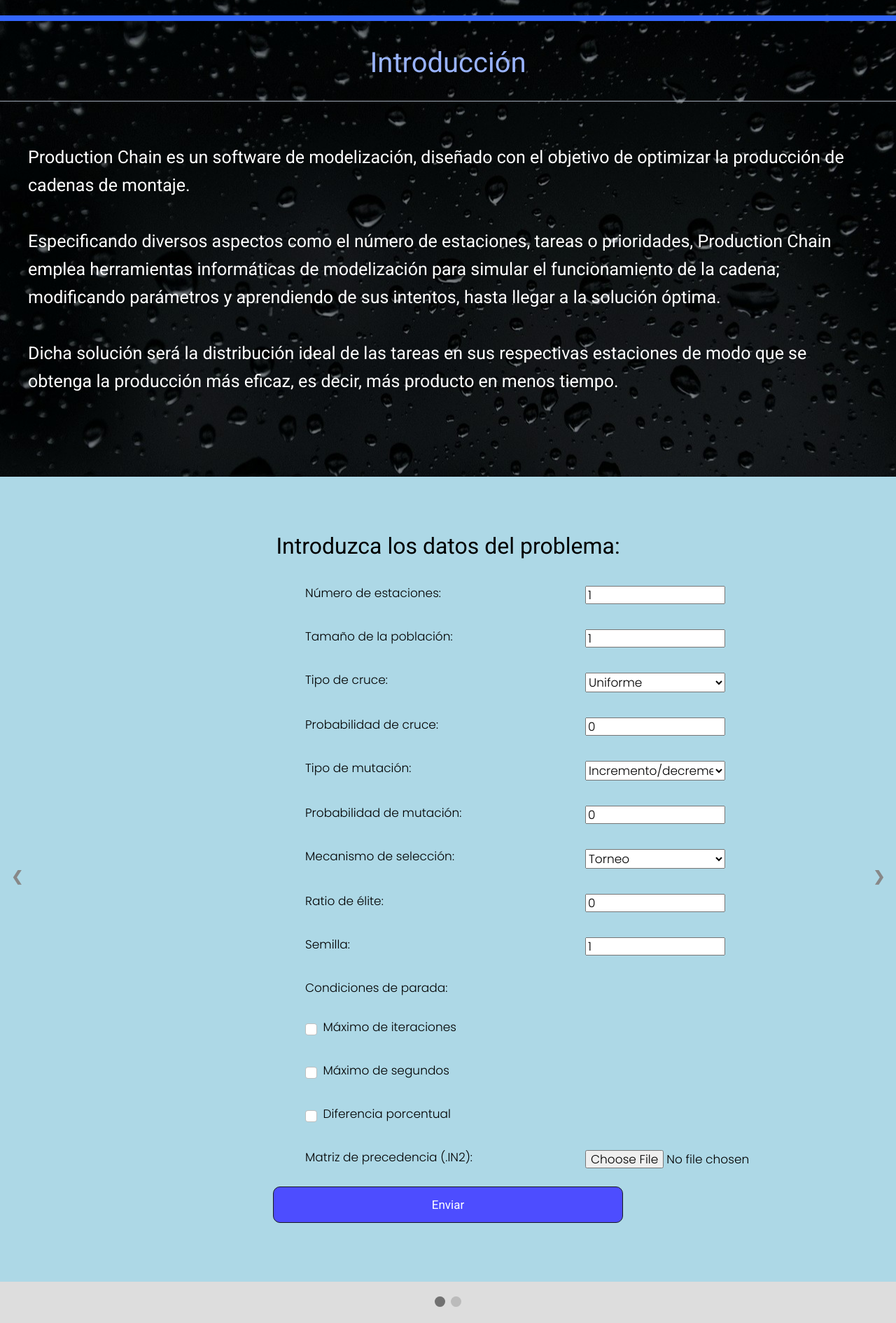
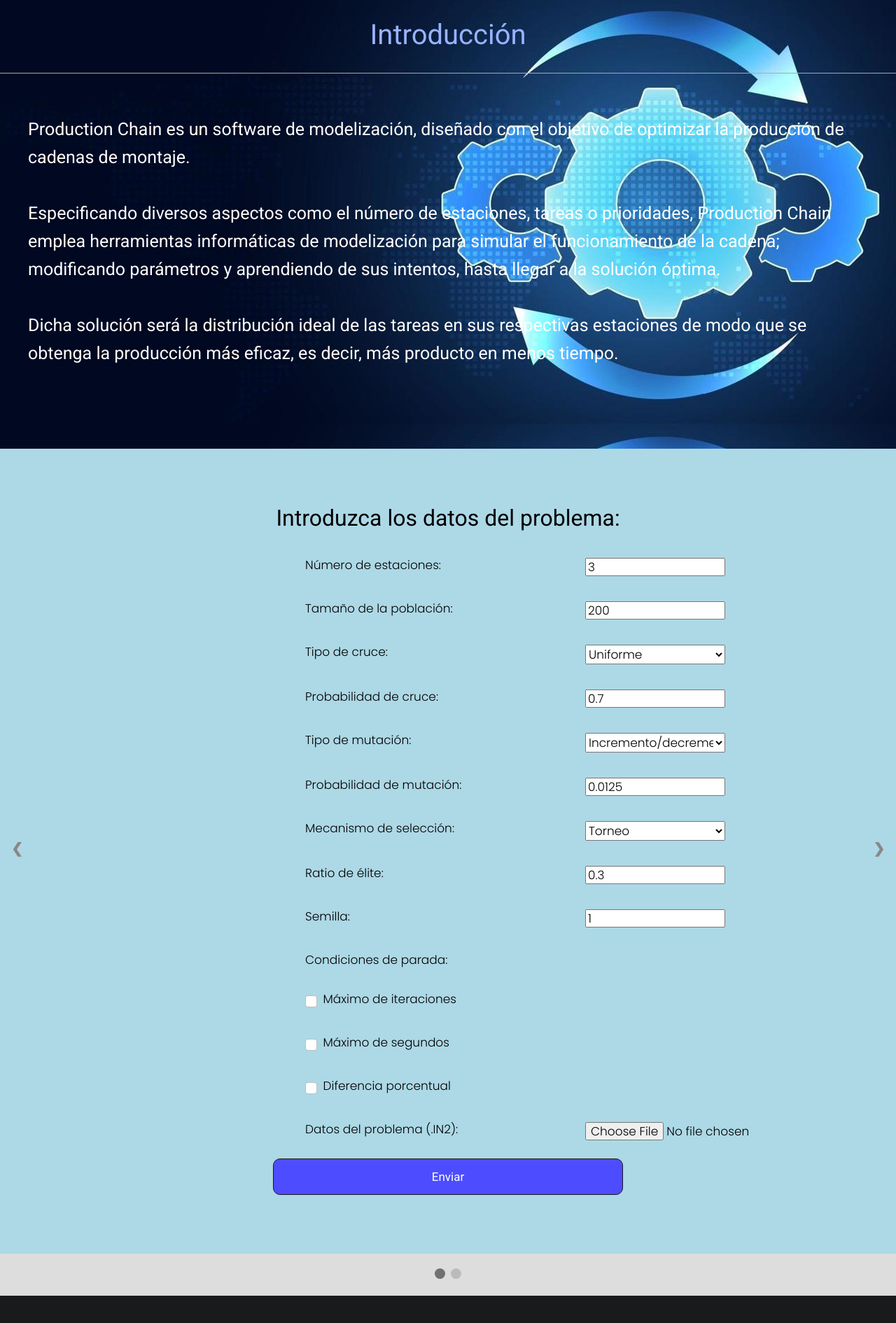
Before and after one commit to victorbeeme/ProyectoMod, a Django app: page /index/ in a window 1280 px wide; the page is wider, and only the part inside the window is pictured. Shown: the part 70-1960 px from the top of that part at 70% size. Run offline with Django 3.2, Linux system fonts and the light colour scheme; some libraries are stand-ins or nearby versions.

Commit message:
Cambios en los textos de las paginas y en valores por defecto

```diff
--- a/interfazMod/interfazMod/static/css/style.css
+++ b/interfazMod/interfazMod/static/css/style.css
@@ -256,7 +256,7 @@ hr {
 
 .primary-section {
     padding-bottom: 70px;
-    background: #181A1C url(../images/brand-bg.jpg) no-repeat center;
+    background: #181A1C url(../images/eng.png) center;
     border-top: 6px solid #3366ff;
 }
 
--- a/interfazMod/interfazMod/templates/index.html
+++ b/interfazMod/interfazMod/templates/index.html
@@ -47,7 +47,7 @@
 
     <!-- INTRODUCCIÓN -->
     <section class="section primary-section" id="inicio">
-        <hr size= "10">
+        <!--<hr size= "10">-->
         <div class="title">
             <h1>Introducción</h1>
         </div>
@@ -68,9 +68,9 @@
                             <div style="text-align: left; position: relative; left: 30%;">
                             <form action="/buscar/" method="GET" class = "grid-segundo">
                                 <p>Número de estaciones:</p>
-                                <p><input type="number" value="1" name="estaciones" min="1" style=" position: relative; width: 200px;" max="20"></p>
+                                <p><input type="number" value="3" name="estaciones" min="1" style=" position: relative; width: 200px;" max="20"></p>
                                 <p>Tamaño de la población: </p>
-                                <p><input type="number" value="1" name="poblacion" min="1" style=" position: relative; width: 200px;"></p>
+                                <p><input type="number" value="200" name="poblacion" min="1" style=" position: relative; width: 200px;"></p>
                                 <p>Tipo de cruce:</p>
                                 <p>
                                     <select class="custom-select mr-sm-2" id="inlineFormCustomSelect" name="tipoCruce"
@@ -82,7 +82,7 @@
                                 </p>
 
                                 <p>Probabilidad de cruce:</p>
-                                <p><input value="0" type="number" step="0.001" min="0" max="1" name="cruce" style="position: relative; width: 200px;"></p>
+                                <p><input value="0.7" type="number" step="0.001" min="0" max="1" name="cruce" style="position: relative; width: 200px;"></p>
                                 <p>Tipo de mutación: </p>
                                 <p>
                                     <select class="custom-select mr-sm-2" id="inlineFormCustomSelect" name="tipoMut"
@@ -92,7 +92,7 @@
                                     </select>
                                 </p>
                                 <p>Probabilidad de mutación: </p>
-                                <p><input value="0" type="number" step="0.001" min="0" max="1" name="mutacion" style="position: relative; width: 200px;"></p>
+                                <p><input value="0.0125" type="number" step="0.0001" min="0" max="1" name="mutacion" style="position: relative; width: 200px;"></p>
                                 <p>Mecanismo de selección:</p>
                                 <p>
                                     <select class="custom-select mr-sm-2" id="inlineFormCustomSelect" name="seleccion"
@@ -102,7 +102,7 @@
                                     </select>
                                 </p>
                                 <p>Ratio de élite: </p>
-                                <p><input type="number"  value="0" type="number" step="0.001" min="0" max="1" name="elite" style=" position: relative; width: 200px;"></p>
+                                <p><input type="number"  value="0.3" type="number" step="0.001" min="0" max="1" name="elite" style=" position: relative; width: 200px;"></p>
 
                                 <p>Semilla:</p>
                                 <p><input type="number" value="1" name="semilla" min="0" style=" position: relative; width: 200px;"></p>
@@ -113,23 +113,23 @@
                                         <p><input type="checkbox" class="form-check-input" id="maxIter" onclick="sacarmax('maxIterInput')">Máximo de iteraciones</p>
                                     </div>
                                     <div id = "maxIterInput" style="visibility: hidden;">
-                                        <p><input type="number" value="0" name="iteraciones" min="0" style=" position: relative; width: 200px;"> iteraciones</p>
+                                        <p><input type="number" value="10000" name="iteraciones" min="0" style=" position: relative; width: 200px;"> iteraciones</p>
                                     </div>
                                     <div class="form-check">
                                         <p><input type="checkbox" class="form-check-input" id="maxSeg" onclick="sacarmax('maxSegInput')">Máximo de segundos</p>
                                     </div>
                                     <div id = "maxSegInput" style="visibility: hidden;">
-                                        <p><input type="number" value="0" name="segundos" min="0" style=" position: relative; width: 200px;"> segundos</p>
+                                        <p><input type="number" value="300" name="segundos" min="0" style=" position: relative; width: 200px;"> segundos</p>
                                     </div>
                                     <div class="form-check">
                                         <p><input type="checkbox" class="form-check-input" onclick="sacarmax('difPorcentual')"> Diferencia porcentual</p>
                                     </div>
                                     <div id = "difPorcentual" style="visibility: hidden;">
-                                        <p><input type="number" value="0" name="porcentaje" min="0" style=" position: relative; width: 200px;" max = 100> %</p>
+                                        <p><input type="number" value="5" name="porcentaje" min="0" style=" position: relative; width: 200px;" max = 100> %</p>
                                     </div>
 
 
-                                <p>Matriz de precedencia (.IN2):</p>
+                                <p>Datos del problema (.IN2):</p>
                                 <p><input type="file" name = "archivoIN" class="form-control-file" id="exampleFormControlFile1"> </p>
                         </div>
                                 <input class = "button" type="submit" value="Enviar">
```
Also changed, not shown: interfazMod/interfazMod/templates/cargado.html (+10 -10 lines), interfazMod/interfazMod/static/images/eng.png (added), 2 other files.
